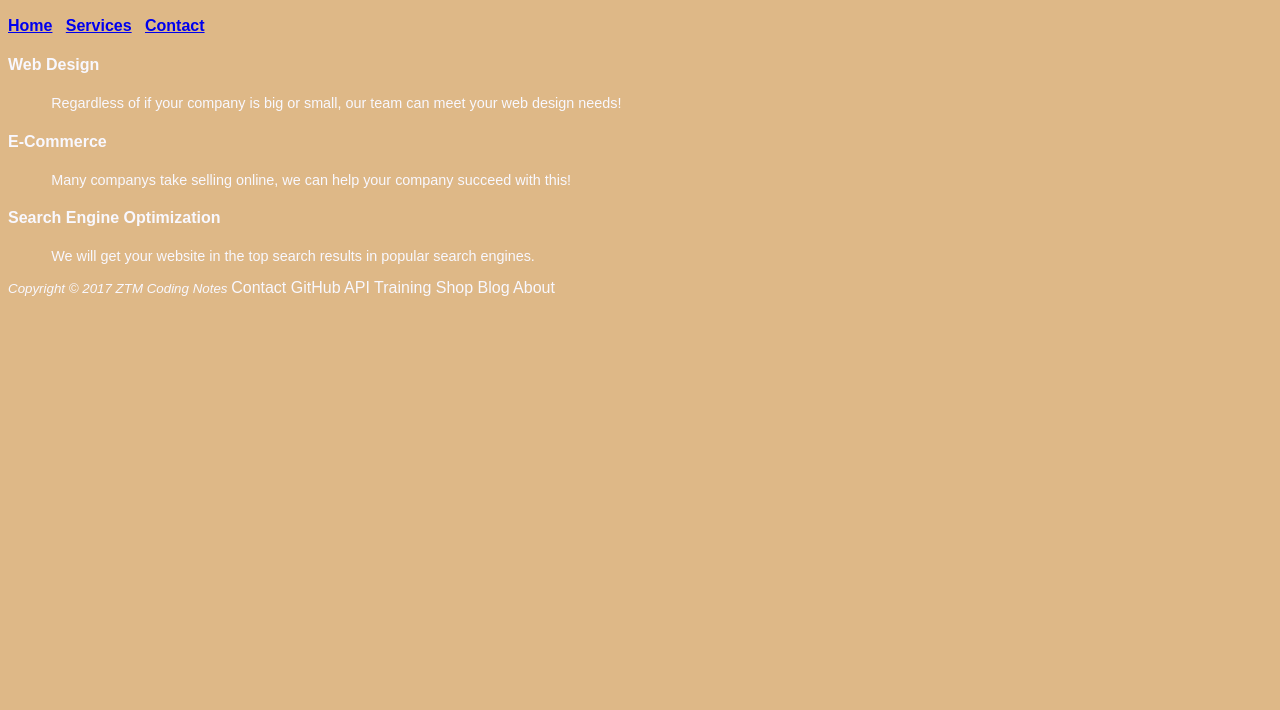
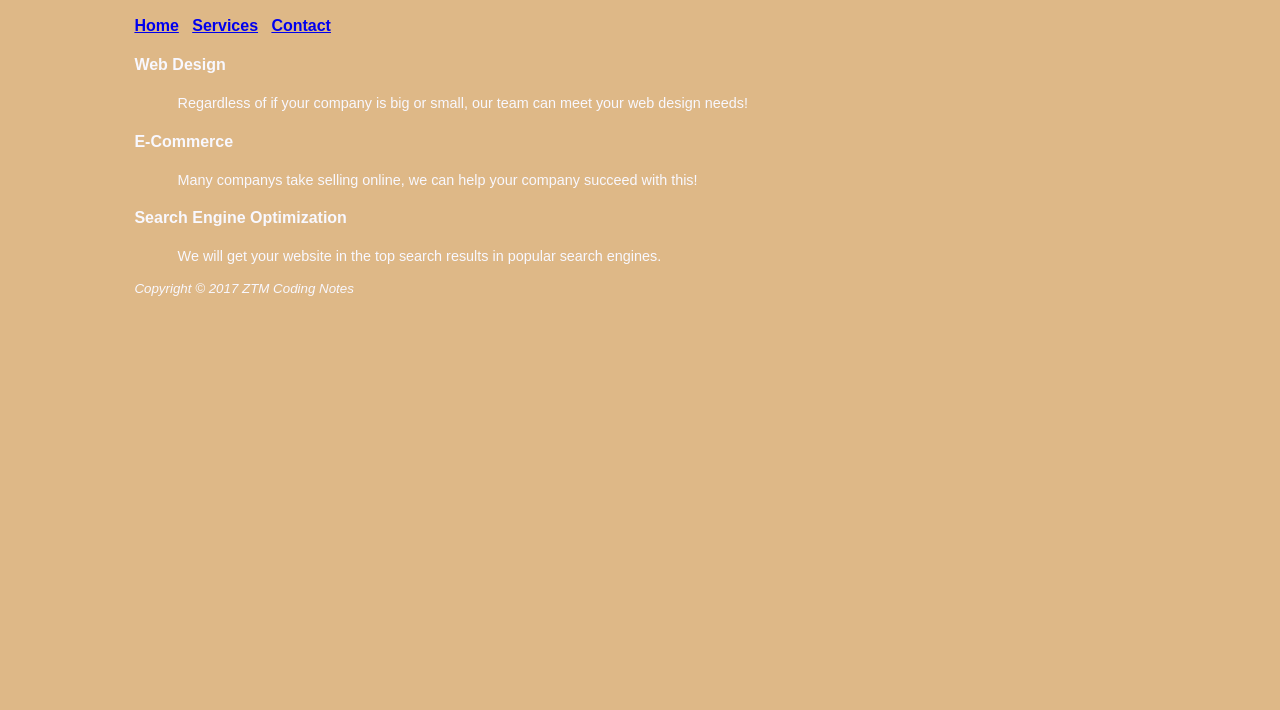
Before and after one commit to ztmurphy21/HTML-Lesson-9-Centering-with-CSS, a plain HTML site: page services.html in a window 1280 px wide. Shown: the part 90-800 px from the top of the page. Drawn offline with Linux system fonts and the light colour scheme.

Commit message:
final changes

```diff
--- a/services.html
+++ b/services.html
@@ -1,5 +1,7 @@
 <!DOCTYPE html>
 <html lang="en">
+<body>
+<div id="wrapper">
 <header>
 	<title>Media Design Center</title>
 	<meta charaset="utf-8">
@@ -22,7 +24,7 @@
 
 <footer>
 	<small><i> Copyright &copy; 2017 ZTM Coding Notes </i> </small>
-
+</div>
+</body>
 
 </html>
-Contact GitHub API Training Shop Blog About
--- a/sheet1.css
+++ b/sheet1.css
@@ -1,3 +1,8 @@
+#wrapper{
+	margin-left: auto;
+	margin-right: auto;
+	width: 80%;
+}
 body{
 	background-color: #DEB887;
 	color: #F8F8FF;
```
Also changed, not shown: contact.html (+4 -1 lines), index.html (+4 -1 lines).
